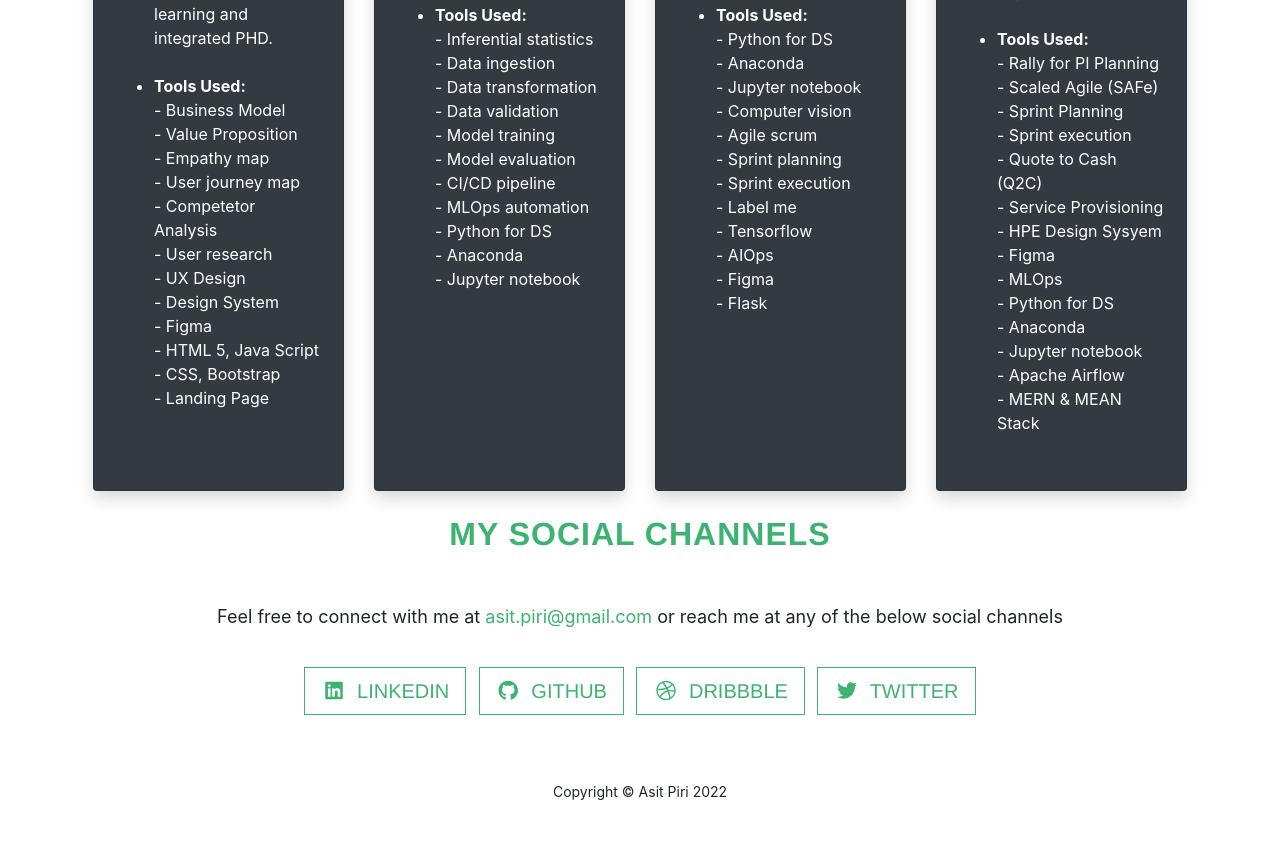
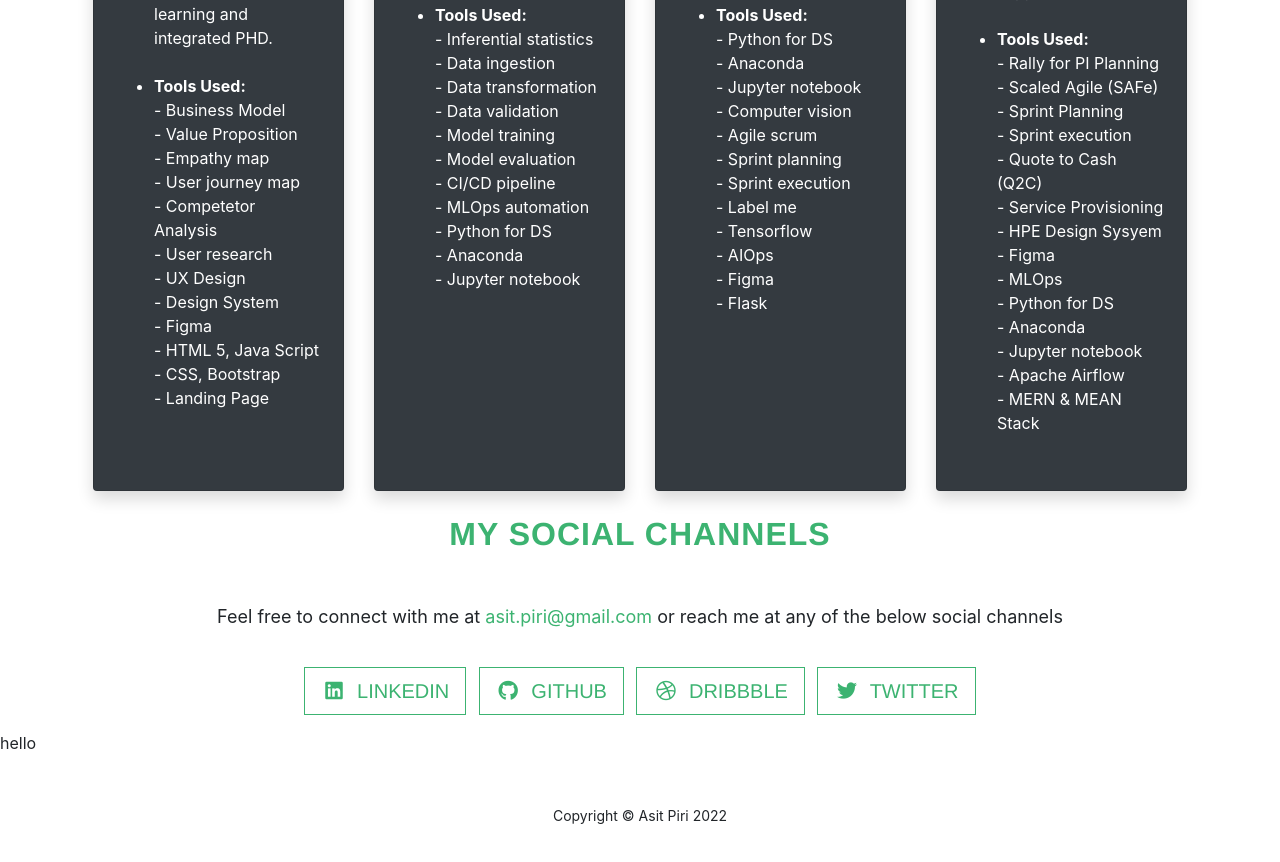
Before and after one commit to asit-piri/sixthmentorlab, a plain HTML site: page index.html in a window 1280 px wide. Shown: the part 4705-5567 px from the top of the page. Drawn offline with Linux system fonts and the light colour scheme; a script that the page names is missing; a small style sheet from the web is missing; a web font is replaced by a local one.

Commit message:
Update index.html

```diff
--- a/index.html
+++ b/index.html
@@ -290,7 +290,7 @@
         </div>
     </section>
 
-    <div w3-include-html="test.html"></div>
+    <div w3-include-html="test.html">hello</div>
 
     <!-- Footer -->
     <footer>
```
